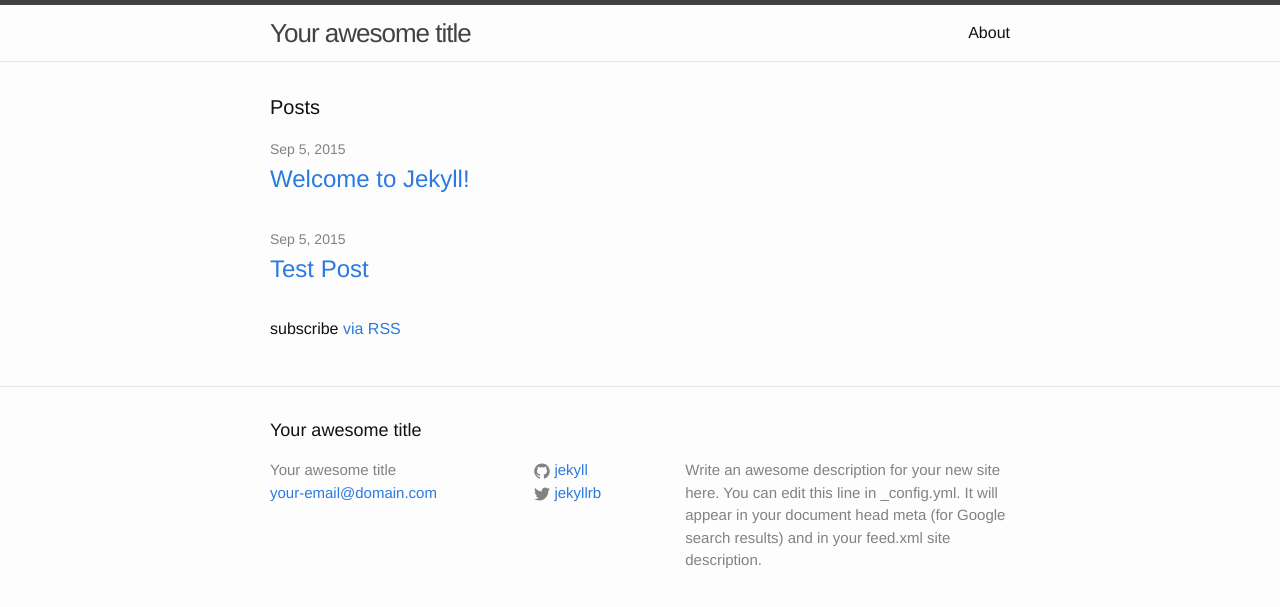
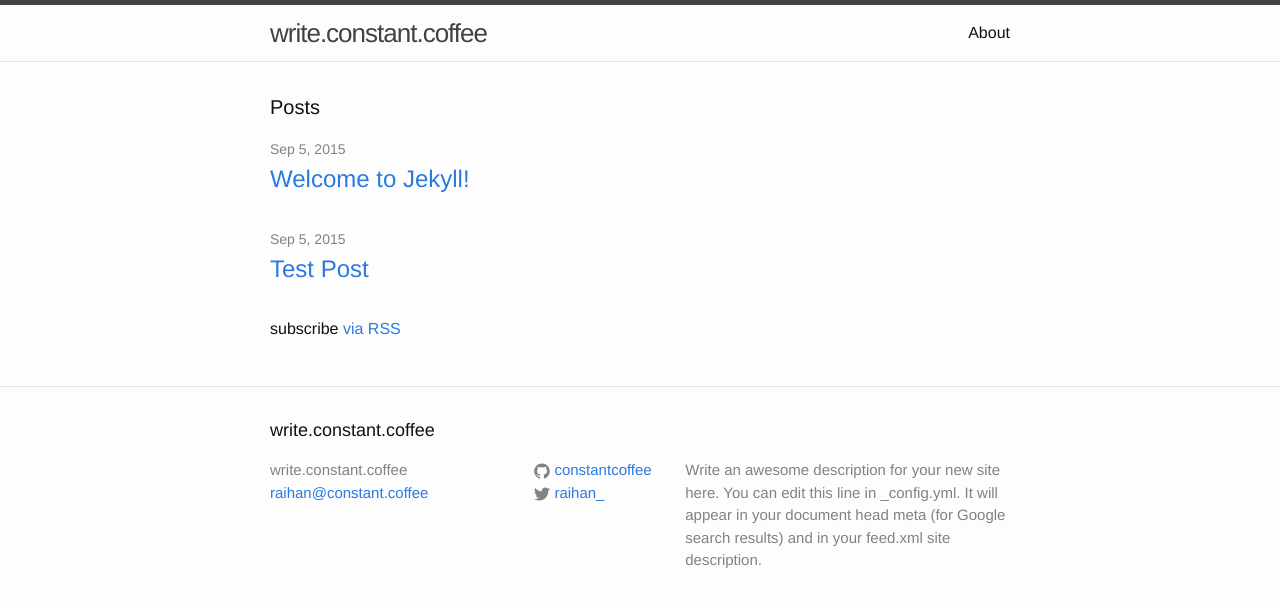
Before and after one commit to constantcoffee/constantcoffee.github.io, a Jekyll site: the page built from write/index.html, in a window 1280 px wide. Shown: the top 607 px of the page. Built offline with Jekyll 4.4.1, drawn with Linux system fonts in a browser that asks for light colours.

Commit message:
update cfg

```diff
--- a/write/_config.yml
+++ b/write/_config.yml
@@ -1,14 +1,14 @@
 # Site settings
-title: Your awesome title
-email: your-email@domain.com
+title: write.constant.coffee
+email: raihan@constant.coffee
 description: > # this means to ignore newlines until "baseurl:"
   Write an awesome description for your new site here. You can edit this
   line in _config.yml. It will appear in your document head meta (for
   Google search results) and in your feed.xml site description.
-baseurl: "" # the subpath of your site, e.g. /blog/
-url: "http://yourdomain.com" # the base hostname & protocol for your site
-twitter_username: jekyllrb
-github_username:  jekyll
+baseurl: "/write/" # the subpath of your site, e.g. /blog/
+url: "http://constantcoffee.github.io" # the base hostname & protocol for your site
+twitter_username: raihan_
+github_username:  constantcoffee
 
 # Build settings
 markdown: kramdown
```
